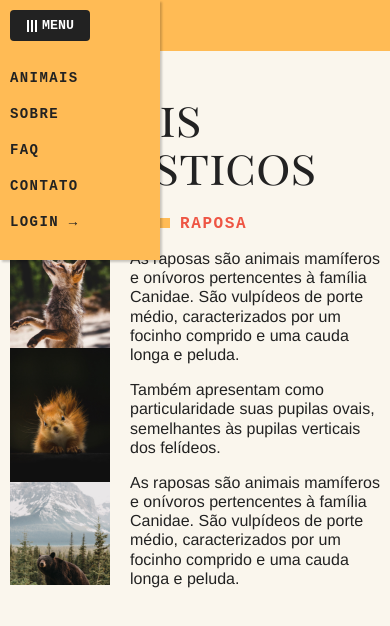
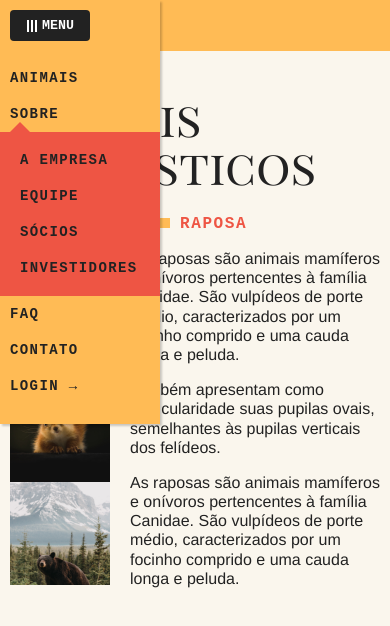
Before and after one commit to phedrakeson/animais-fantasticos, a website built with webpack: page index.html in a window 390 px wide. Both pictures are taken after a click on the button "MENU". Shown: the top 626 px of the page. Built offline with nearby package versions, Linux system fonts and the light colour scheme; no server answers.

Commit message:
correcao de bugs gerais

```diff
--- a/scripts/modules/menu-mobile.js
+++ b/scripts/modules/menu-mobile.js
@@ -12,7 +12,8 @@ export default class MenuMobile {
   }
 
 
-  openMenu() {
+  openMenu(event) {
+      event.preventDefault();
       this.menuList.classList.add(this.activeClass);
       this.menuButton.classList.add(this.activeClass);
 
--- a/scripts/modules/slide.js
+++ b/scripts/modules/slide.js
@@ -191,8 +191,7 @@ export default class SlideNav extends Slide {
     this.control = document.querySelector(customControl) || this.createControl();
     this.controlArray = [...this.control.children];
     this.activeControlItem();
-    this.controlArray.forEach(this.eventControl)
-    console.log(this.controlArray)
+    this.controlArray.forEach(this.eventControl);
   }
 
   activeControlItem() {
--- a/styles/dropdown-menu.css
+++ b/styles/dropdown-menu.css
@@ -46,3 +46,10 @@
 .dropdown-menu li a:hover {
   color: white;
 }
+
+@media (max-width: 700px) {
+  [data-dropdown] .dropdown-menu {
+    display: block;
+    animation: show-up 0.3s forwards;
+  }
+}
--- a/styles/modal.css
+++ b/styles/modal.css
@@ -21,7 +21,8 @@
   border: 10px solid #fd5;
   box-shadow: 0 0 0 10px white;
   position: relative;
-  min-width: 300px;
+  max-width: 600px;
+  width: 80vw;
 }
 
 @keyframes modal {
```
